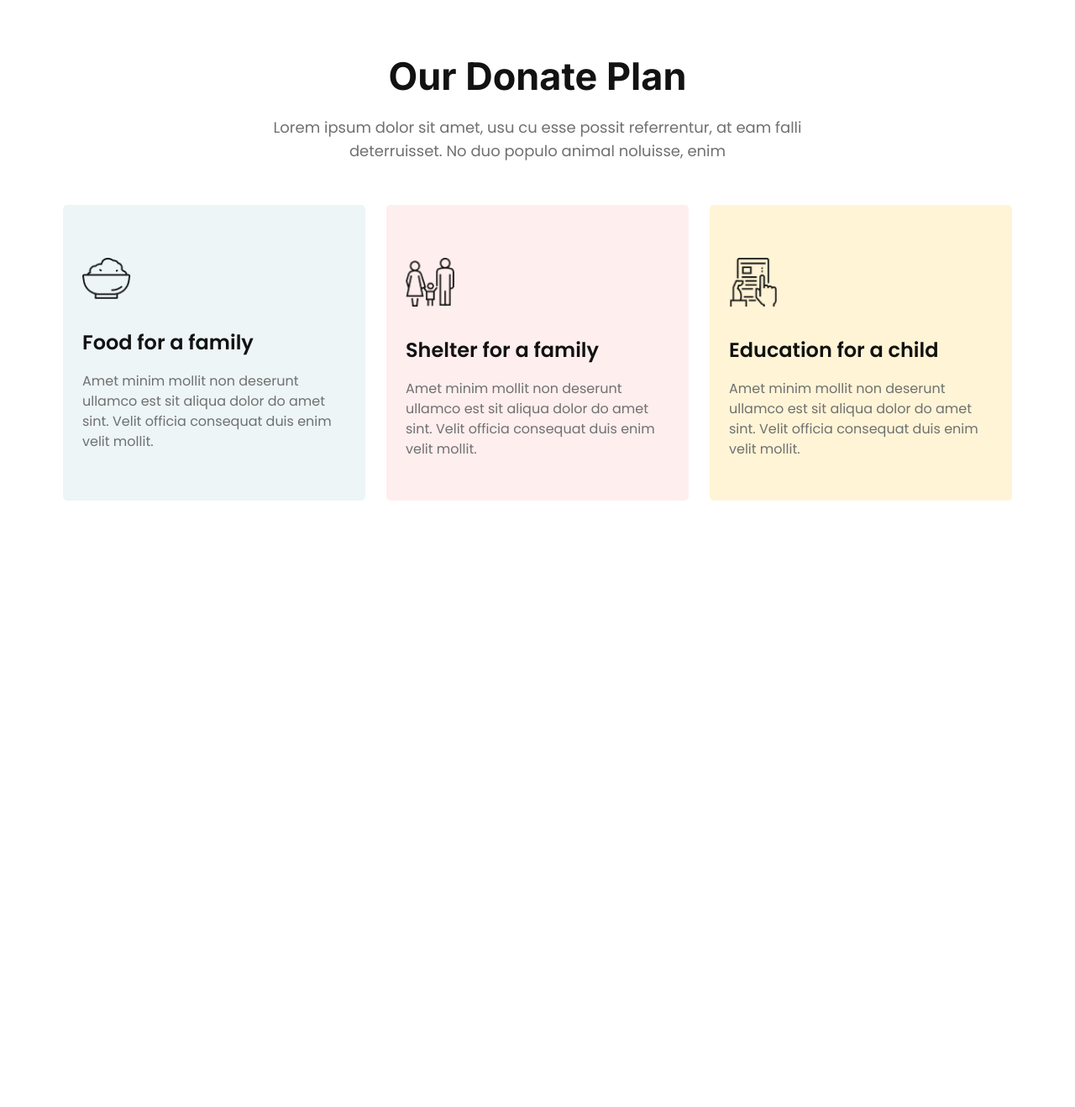
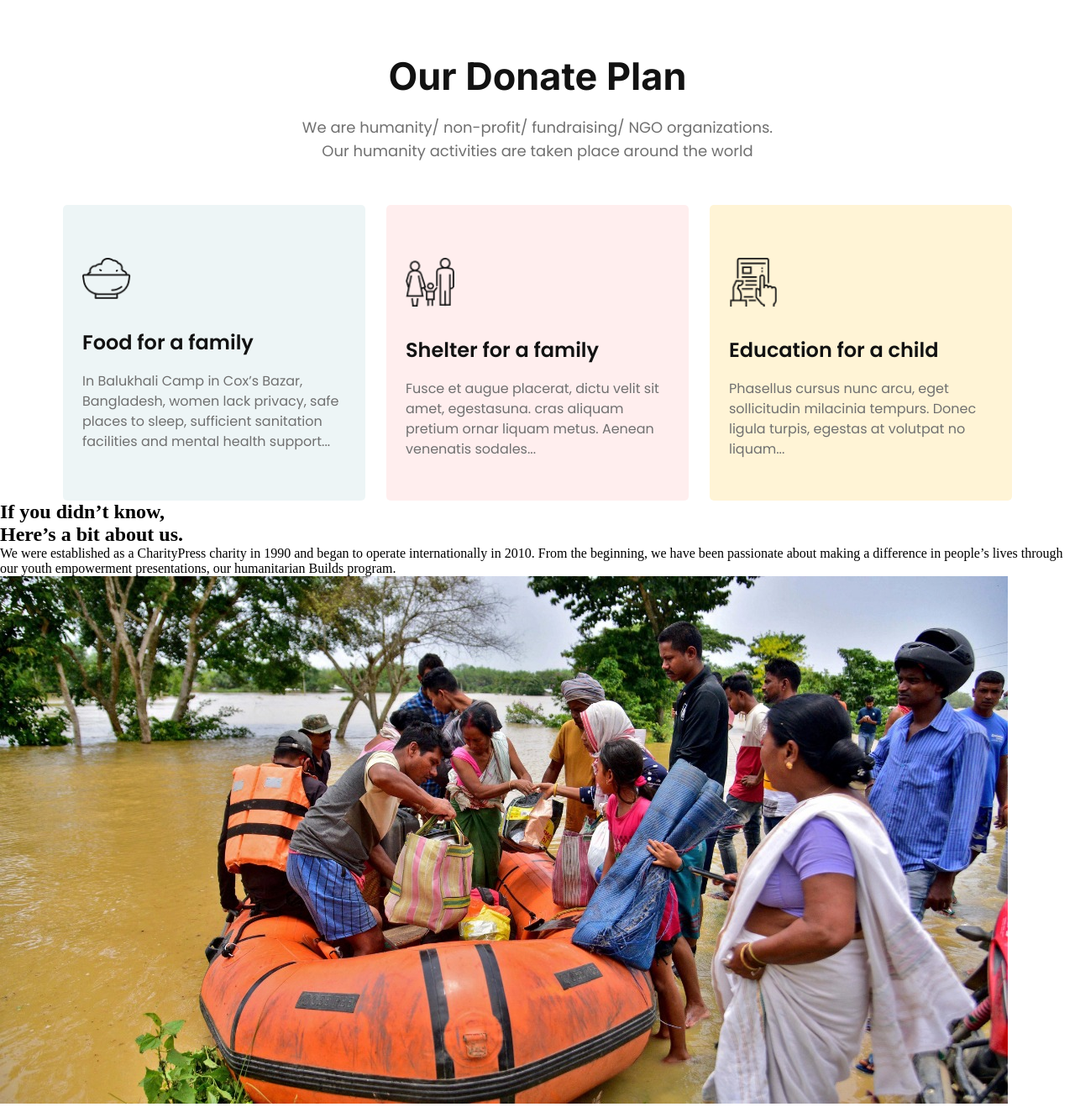
Before and after one commit to maruf45/donate-web, a plain HTML site: page index.html in a window 1280 px wide. Shown: the part 1380-2698 px from the top of the page at 84% size. Before the commit the page ends 1976 px from the top, so only its background shows below. Drawn offline with Linux system fonts and the light colour scheme.

Commit message:
about us added

```diff
--- a/css/style.css
+++ b/css/style.css
@@ -155,6 +155,7 @@
     outline: none;
     border: none;
     border-bottom: 1px solid #DADADA;
+    padding: 9.5px 0;
 }
 
 /* Donate plan area css  **************************** */
--- a/index.html
+++ b/index.html
@@ -46,24 +46,38 @@
     <section id="donate-plan">
         <div class="donate-plan-area">
             <h1>Our Donate Plan</h1>
-            <p>Lorem ipsum dolor sit amet, usu cu esse possit referrentur, at eam falli <br> deterruisset. No duo populo animal noluisse, enim</p>
+            <p>We are humanity/ non-profit/ fundraising/ NGO organizations. <br> Our humanity activities are taken place
+                around the world</p>
             <div class="boxs">
                 <div class="boxes box-1">
                     <img src="icons/food.png" alt="">
                     <h3>Food for a family</h3>
-                    <p>Amet minim mollit non deserunt ullamco est sit aliqua dolor do amet sint. Velit officia consequat duis enim velit mollit.</p>
+                    <p>In Balukhali Camp in Cox’s Bazar, Bangladesh, women lack privacy, safe places to sleep, sufficient sanitation facilities and mental health support...
+                    </p>
                 </div>
                 <div class="boxes box-2">
                     <img src="icons/shelter.png" alt="">
                     <h3>Shelter for a family</h3>
-                    <p>Amet minim mollit non deserunt ullamco est sit aliqua dolor do amet sint. Velit officia consequat duis enim velit mollit.</p>
+                    <p>Fusce et augue placerat, dictu velit sit amet, egestasuna. cras aliquam pretium ornar liquam
+                        metus. Aenean venenatis sodales...</p>
                 </div>
                 <div class="boxes box-3">
                     <img src="icons/Frame-1.png" alt="">
                     <h3>Education for a child</h3>
-                    <p>Amet minim mollit non deserunt ullamco est sit aliqua dolor do amet sint. Velit officia consequat duis enim velit mollit.</p>
+                    <p>Phasellus cursus nunc arcu, eget sollicitudin milacinia tempurs. Donec ligula turpis, egestas at
+                        volutpat no liquam...</p>
                 </div>
             </div>
+        </div>
+    </section>
+    <section id="about-us">
+        <div class="left-col">
+            <h1>If you didn’t know, <br> Here’s a bit about us.</h1>
+            <p>We were established as a CharityPress charity in 1990 and began to operate internationally in 2010. From the beginning, we have been passionate about making a difference in people’s lives through our youth empowerment presentations, our humanitarian Builds program.
+            </p>
+        </div>
+        <div class="right-col">
+            <img src="images/donation5.jpg" alt="">
         </div>
     </section>
 </body>
```
